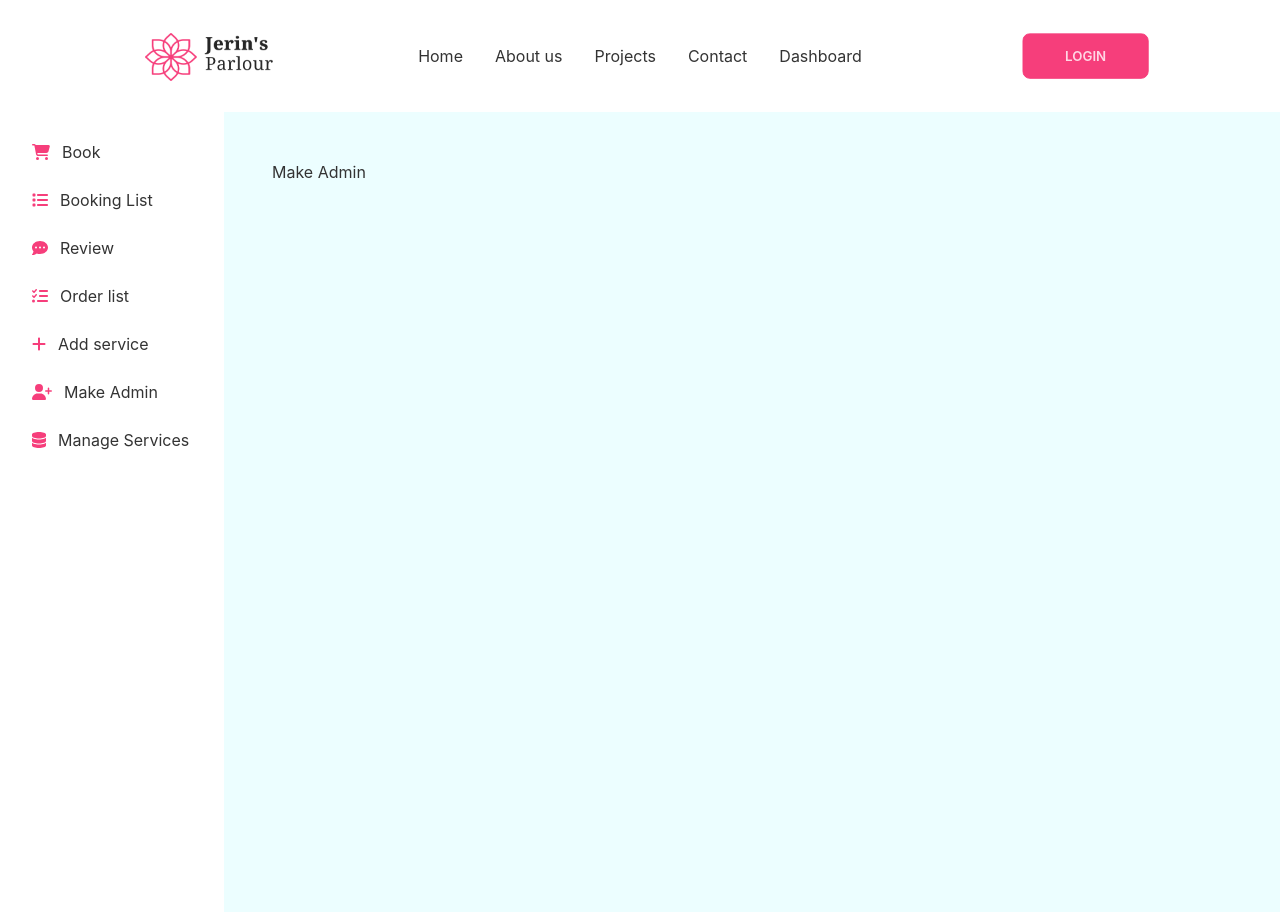
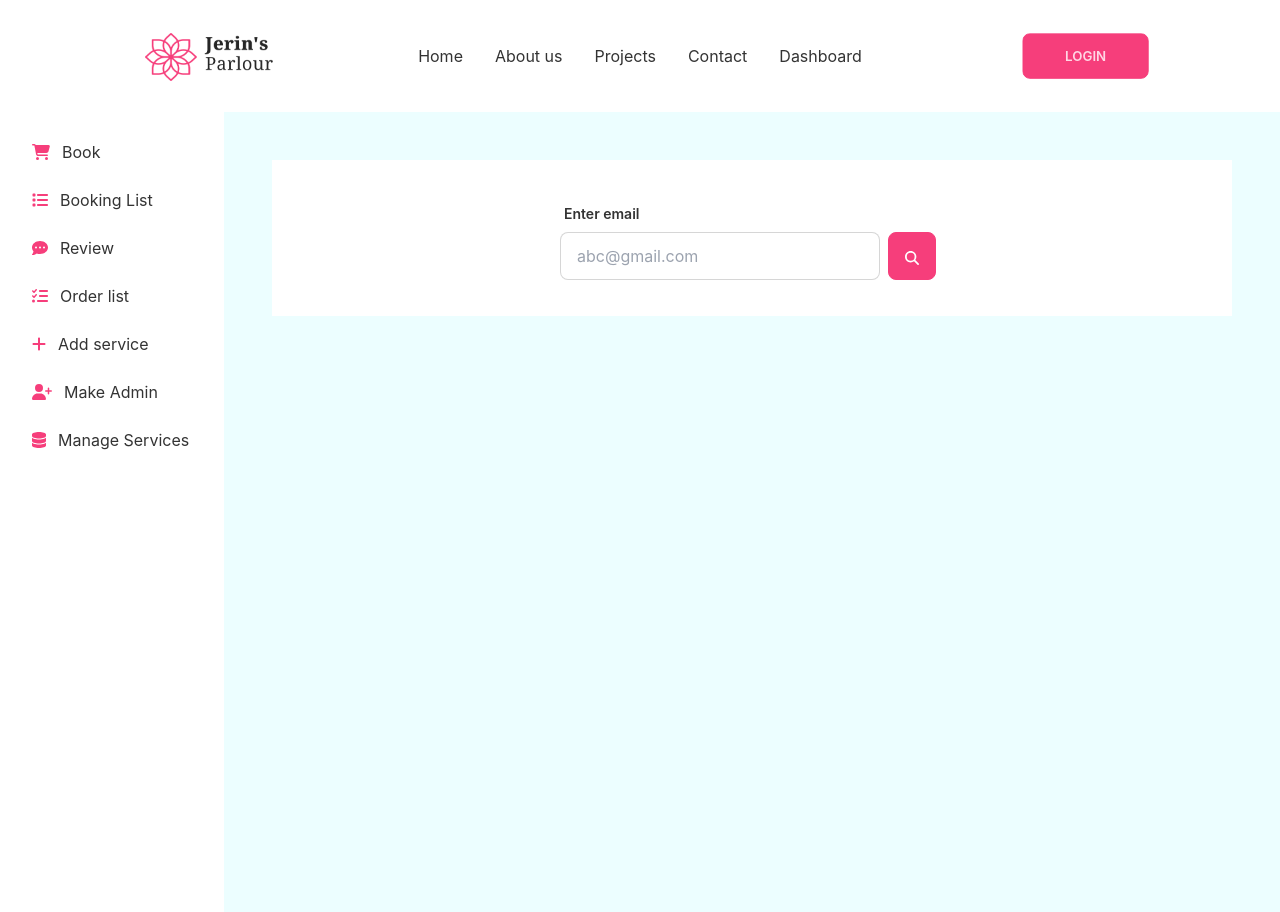
Before and after one commit to Saiket-Das/jerin-parlour-client, a React (Create React App) app: page /dashboard/makeAdmin in a window 1280 px wide. Built offline with nearby package versions, Linux system fonts and the light colour scheme; no server answers.

Commit message:
Make admin

```diff
--- a/src/Components/Pages/Dashboard/Admin/AddService/AddService.js
+++ b/src/Components/Pages/Dashboard/Admin/AddService/AddService.js
@@ -2,7 +2,6 @@ import React from 'react';
 import { useForm } from 'react-hook-form';
 import { FontAwesomeIcon } from '@fortawesome/react-fontawesome'
 import { faCloudArrowUp } from '@fortawesome/free-solid-svg-icons'
-import upload from '../../../../../assets/Icon/cloud-upload-outline 1.png'
 import './AddService.css'
 
 
--- a/src/Components/Pages/Dashboard/Admin/MakeAdmin/MakeAdmin.js
+++ b/src/Components/Pages/Dashboard/Admin/MakeAdmin/MakeAdmin.js
@@ -1,9 +1,36 @@
 import React from 'react';
+import { FontAwesomeIcon } from '@fortawesome/react-fontawesome'
+import { faMagnifyingGlass } from '@fortawesome/free-solid-svg-icons'
+
+
 
 const MakeAdmin = () => {
     return (
-        <div>
-            <h2>Make Admin</h2>
+        <div className='w-full bg-base-100'>
+            <div className="form-control p-9 ">
+                <div className="flex justify-center">
+
+                    <div className="w-full lg:w-96 md:w-96">
+
+                        {/* ENTER EMAIL Label  */}
+                        <label className="label">
+                            <span className="label-text font-semibold">Enter email</span>
+                        </label>
+
+                        {/* SEARCH input + SEARCH Button  */}
+                        <div className='flex'>
+                            <input type="text"
+                                placeholder="abc@gmail.com" className="input input-bordered w-96" />
+                            <button className="btn btn-primary mx-2">
+                                <FontAwesomeIcon
+                                    icon={faMagnifyingGlass} className='text-base-100 mt-1' />
+                            </button>
+                        </div>
+
+                    </div>
+
+                </div>
+            </div>
         </div>
     );
 };
```
